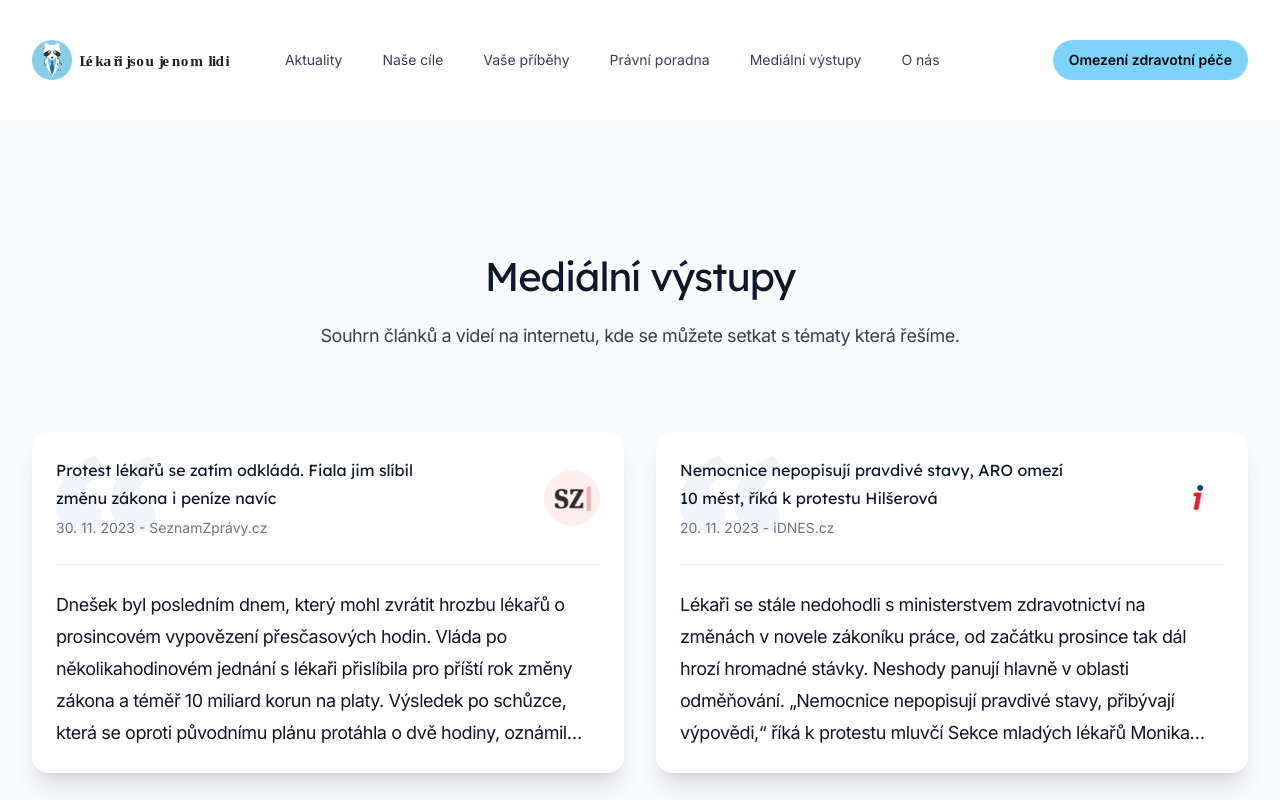
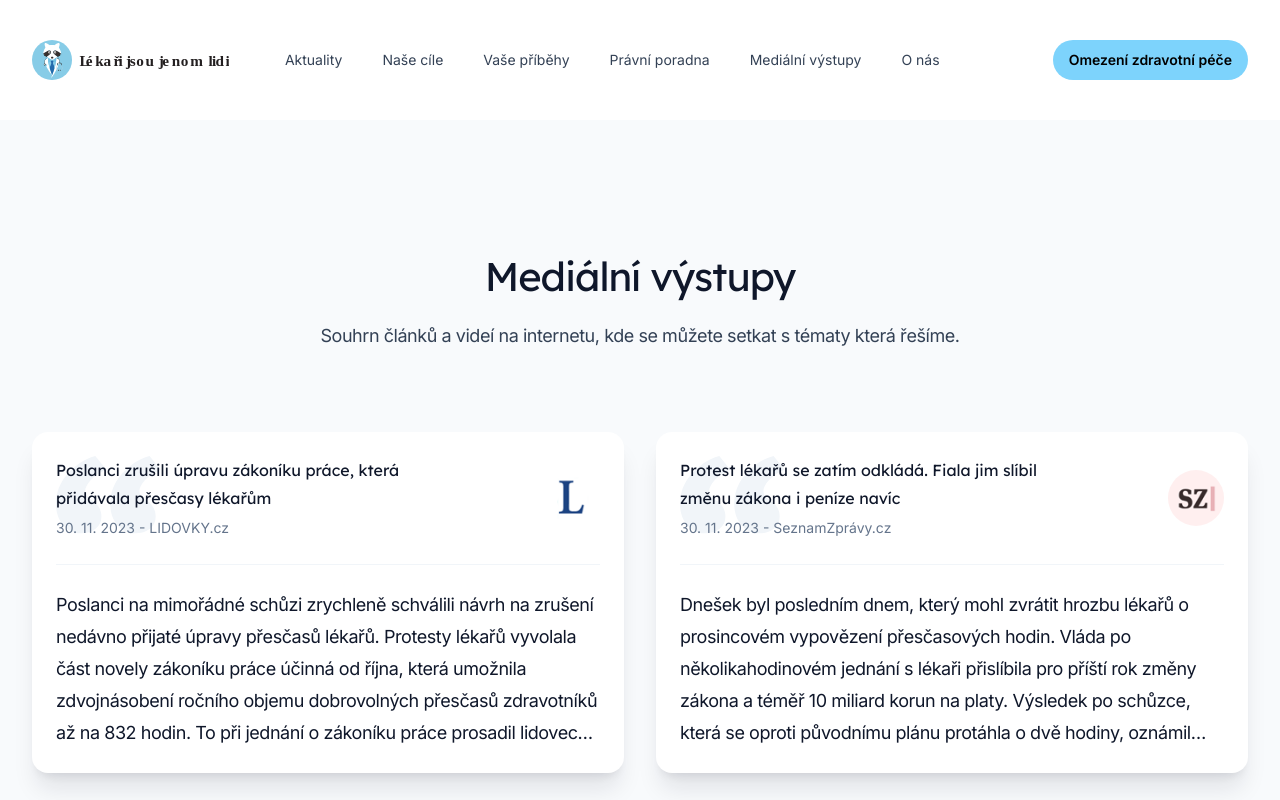
Before and after one commit to ohweb/lekari-jsou-jenom-lidi, a Next.js app: page /medialni-vystupy in a window 1280 px wide. Shown: the top 800 px of the page. Built offline with nearby package versions, Linux system fonts and the light colour scheme.

Commit message:
feat(content): add new media article

```diff
--- a/src/app/medialni-vystupy/media-outputs-press.ts
+++ b/src/app/medialni-vystupy/media-outputs-press.ts
@@ -1,6 +1,15 @@
 import mediaOutlets from '@/app/medialni-vystupy/media-outlets'
 
 const mediaOutputs = [
+  {
+    title:
+      'Poslanci zrušili úpravu zákoníku práce, která přidávala přesčasy lékařům',
+    date: new Date('2023-11-30'),
+    perex:
+      'Poslanci na mimořádné schůzi zrychleně schválili návrh na zrušení nedávno přijaté úpravy přesčasů lékařů. Protesty lékařů vyvolala část novely zákoníku práce účinná od října, která umožnila zdvojnásobení ročního objemu dobrovolných přesčasů zdravotníků až na 832 hodin. To při jednání o zákoníku práce prosadil lidovec Vít Kaňkovský.',
+    link: 'https://www.lidovky.cz/domov/snemovna-zmena-zakoniku-prace-prescasy-lekaru-valek-jurecka.A231130_171554_ln_domov_rkj',
+    source: mediaOutlets.lidovky,
+  },
   {
     title:
       'Protest lékařů se zatím odkládá. Fiala jim slíbil změnu zákona i peníze navíc',
```
